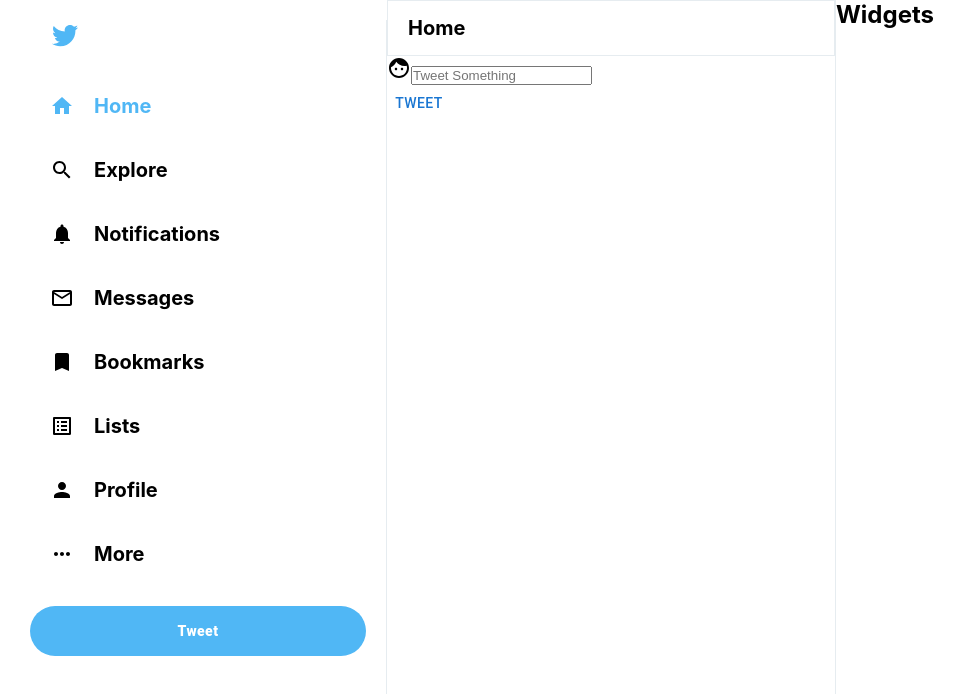
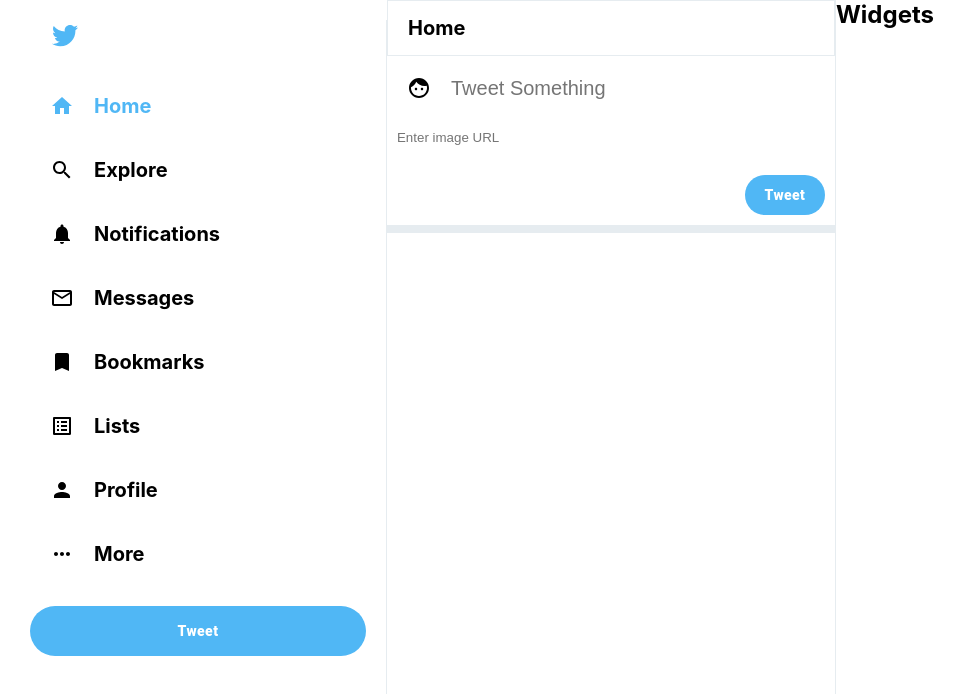
Before and after one commit to 1645558/twitter-clone, a React (Create React App) app: page / in a window 1280 px wide. Shown: the top 694 px of the page, without its empty margins (0-966 px from the left). Built offline with nearby package versions, Linux system fonts and the light colour scheme.

Commit message:
added more styling and input to tweetbox component, working on the post component now

```diff
--- a/src/Feed.js
+++ b/src/Feed.js
@@ -1,17 +1,18 @@
 import React from 'react'
 import './Feed.css';
 import TweetBox from './TweetBox';
+import Post from './Post';
 
 function Feed() {
     return (
         <div className='feed'>
-            {/*Header*/}
             <div className='feed__header'>
                 <h2>Home</h2>
             </div>
 
             <TweetBox />
 
+            <Post />
         </div>
     )
 }
--- /dev/null
+++ b/src/Post.js
@@ -0,0 +1,19 @@
+import React from 'react'
+import './Post.css';
+
+function Post({
+    displayName,
+    username,
+    verified,
+    text,
+    image,
+    avatar
+}) {
+  return (
+    <div className='post'>
+
+    </div>
+  )
+}
+
+export default Post
--- a/src/TweetBox.css
+++ b/src/TweetBox.css
@@ -0,0 +1,40 @@
+.tweetBox {
+    padding-bottom: 10px;
+    border-bottom: 8px solid var(--twitter-background);
+    padding-right: 10px;
+}
+
+.tweetBox > form {
+    display: flex;
+    flex-direction: column;
+}
+
+.tweetBox__input {
+    padding: 20px;
+    display: flex;
+}
+
+.tweetBox__input > input {
+    flex: 1;
+    margin-left: 20px;
+    font-size: 20px;
+    border: none;
+}
+
+.tweetBox__imageInput {
+    border: none;
+    padding: 10px;
+}
+
+.tweetBox__tweetButton {
+    background-color: var(--twitter-color) !important;
+    border: none !important;
+    color: white !important;
+    font-weight: 900 !important;
+    text-transform: inherit !important;
+    border-radius: 30px !important;
+    width: 80px;
+    height: 40px !important;
+    margin-top: 20px !important;
+    margin-left: auto !important;
+}
--- a/src/TweetBox.js
+++ b/src/TweetBox.js
@@ -7,11 +7,12 @@
     return (
         <div className='tweetBox'>
             <form>
-                <div className='tweetbox__input'>
+                <div className='tweetBox__input'>
                 <FaceIcon />
                 <input placeholder='Tweet Something' type='text'></input>
                 </div>
-                <Button>Tweet</Button>
+                <input className='tweetBox__imageInput' placeholder='Enter image URL' type='text'></input>
+                <Button className='tweetBox__tweetButton'>Tweet</Button>
             </form>
         </div>
     )
```
Also changed, not shown: src/Post.css (added).
